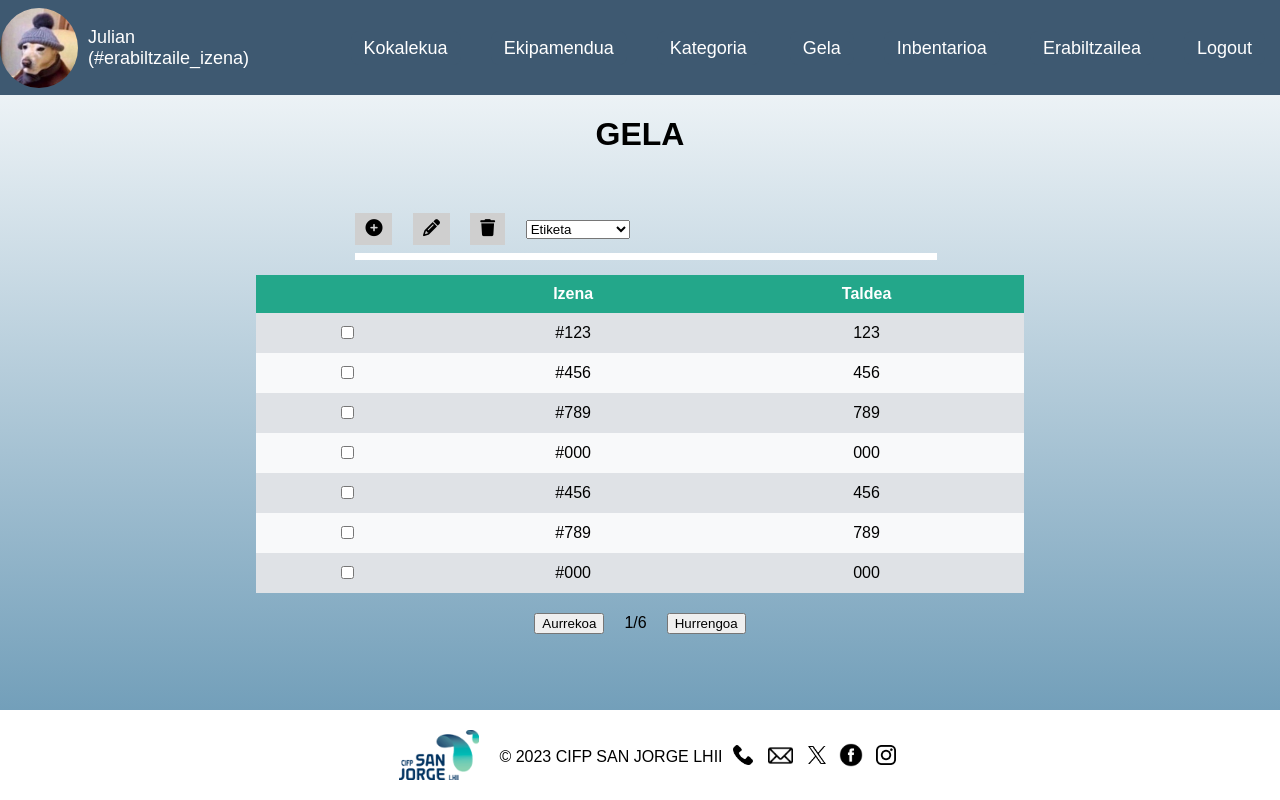
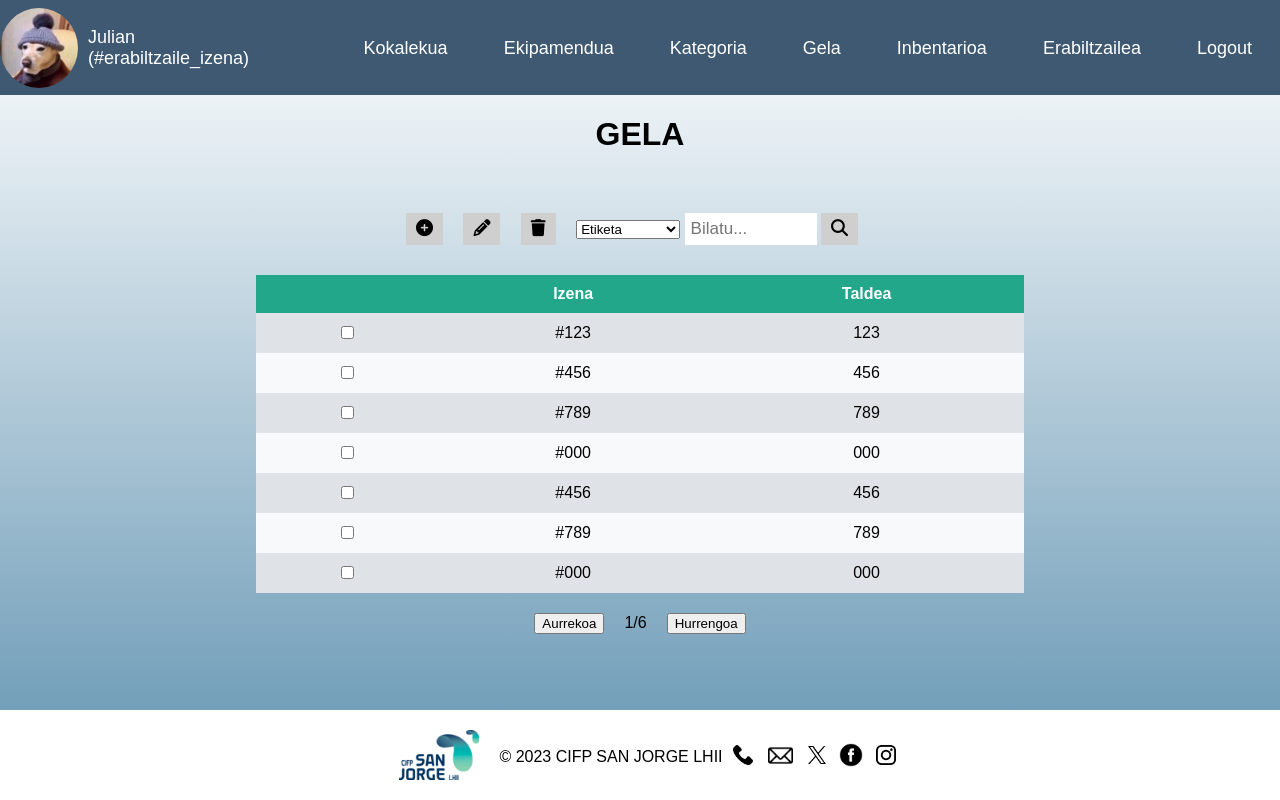
Before and after one commit to afernandezi22/talde1erronka1, a PHP site: page /html/gela.html in a window 1280 px wide. Run offline with PHP 8.4, Linux system fonts and the light colour scheme.

Commit message:
Bilatu barra

```diff
--- a/ERRONKA/css/styles.css
+++ b/ERRONKA/css/styles.css
@@ -110,12 +110,12 @@
 /* ESTILO DE LOS BOTONES */
 div.botoiak {
     width: 100%;
-    max-width: 800px;
+    /* max-width: 800px; */
     padding: 15px 0px;
     box-sizing: border-box;
     display: flex;
     justify-content: center;
-    flex-wrap: wrap;
+    /* flex-wrap: wrap; */
 }
 
 /* .content .botoiak{
@@ -145,6 +145,10 @@
     font-size: 17px;
     border: none;
     cursor: pointer;
+}
+
+div.botoiak input{
+    width: 120px;
 }
 
 /* .content .botoiak button{
@@ -335,10 +339,10 @@
         font-size: 15px;
     }
 
-    nav a {
+    /* nav a {
         margin: 10px 0;
-    }
-} */
+    } */
+}
 
 .loginTitle {
     font-size: 400%;
```
